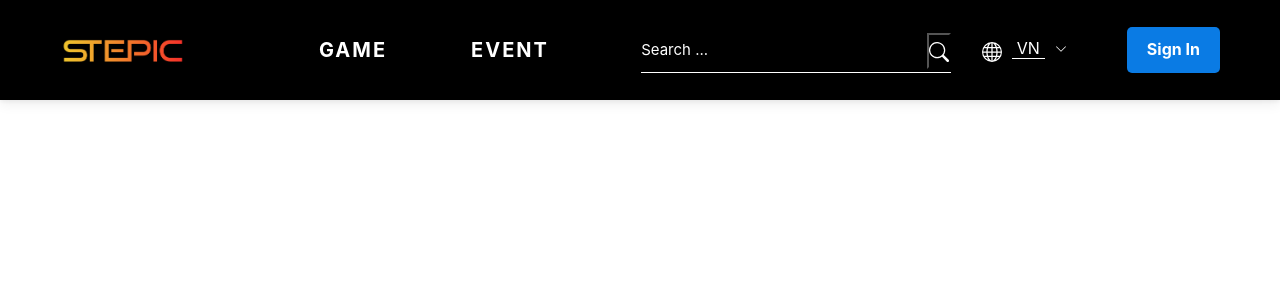
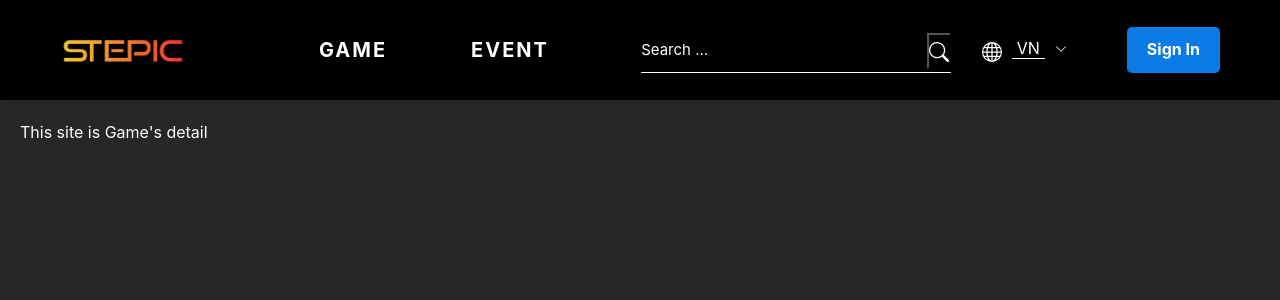
Before and after one commit to tuandat290601/stepic-react, a React (Create React App) app: page /game/1 in a window 1280 px wide. Shown: the top 300 px of the page. Built offline with nearby package versions, Linux system fonts and the light colour scheme.

Commit message:
update GameDetail

```diff
--- a/src/pages/GameDetail/GameDetail.jsx
+++ b/src/pages/GameDetail/GameDetail.jsx
@@ -1,8 +1,12 @@
 import React from 'react'
+
+import "./GameDetail.sass"
 
 const GameDetail = () => {
   return (
-    <div>GameDetail</div>
+    <div className='game-detail'>
+      This site is Game's detail
+    </div>
   )
 }
 
--- a/src/pages/GameDetail/GameDetail.sass
+++ b/src/pages/GameDetail/GameDetail.sass
@@ -0,0 +1,7 @@
+.game-detail
+    width: 100%
+    min-height: 100vh
+    margin-top: 100px
+    padding: 20px
+    color: var(--white-color)
+    background-color: var(--light-dark-color)
```
